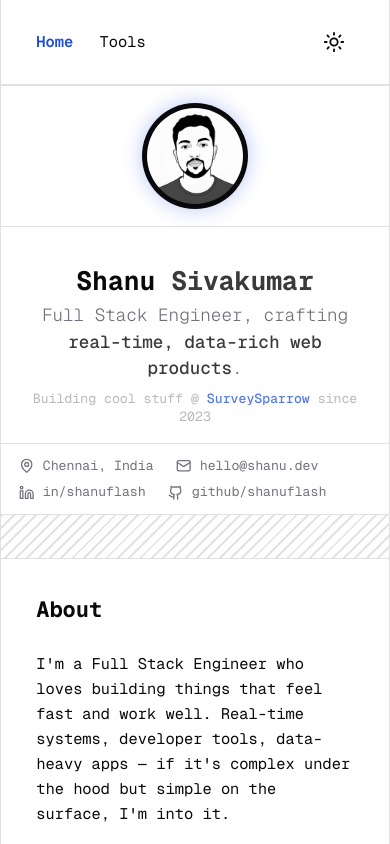
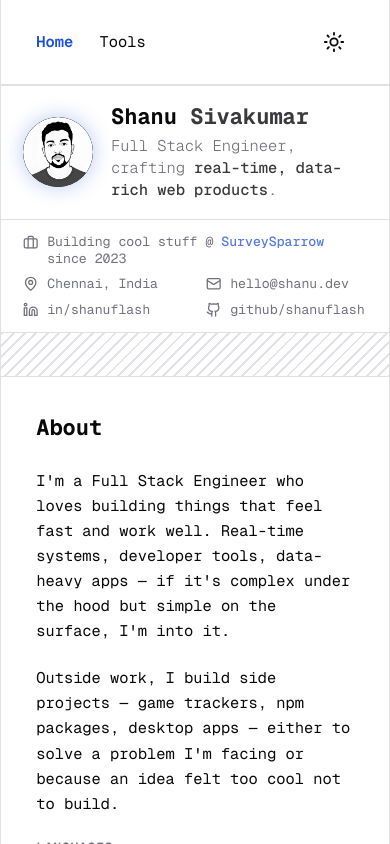
Before and after one commit to shanuflash/portfolio, a Next.js app: page / in a window 390 px wide. Shown: the top 844 px of the page. Built offline with nearby package versions, Linux system fonts and the light colour scheme.

Commit message:
fix: responsiveness of hero

```diff
--- a/src/app/page.js
+++ b/src/app/page.js
@@ -12,9 +12,9 @@ export default function Home() {
       <Navigation currentPage="home" />
       <div className="border-t border-b soft-grid-border bg-background">
         <div className="max-w-4xl border-x soft-grid-border mx-auto">
-          <div className="flex flex-col sm:flex-row items-center gap-4 p-0">
-            <div className="flex border-b sm:border-b-0 sm:border-r h-full w-full sm:w-auto justify-center items-center p-4 sm:px-6 sm:py-5 soft-grid-border">
-              <div className="w-24 h-24 rounded-full bg-foreground flex items-center justify-center overflow-hidden profile-glow">
+          <div className="flex items-center gap-4 px-5 py-4 sm:px-6 sm:py-5">
+            <div className="shrink-0">
+              <div className="w-16 h-16 sm:w-24 sm:h-24 rounded-full bg-foreground flex items-center justify-center overflow-hidden profile-glow">
                 <Image
                   width={96}
                   height={96}
@@ -25,27 +25,31 @@ export default function Home() {
                 />
               </div>
             </div>
-            <div className="flex-1 px-6 py-4 sm:py-4 text-center sm:text-left">
-              <div className="flex items-center justify-center sm:justify-start gap-2 mb-1">
-                <h1 className="text-2xl sm:text-3xl font-bold text-foreground">
-                  Shanu <span className="text-foreground/80">Sivakumar</span>
-                </h1>
-              </div>
-              <p className="text-base text-muted-foreground font-light">
+            <div className="flex-1 min-w-0">
+              <h1 className="text-xl sm:text-3xl font-bold text-foreground leading-tight">
+                Shanu <span className="text-foreground/80">Sivakumar</span>
+              </h1>
+              <p className="text-sm sm:text-base text-muted-foreground font-light mt-1">
                 Full Stack Engineer, crafting{' '}
                 <span className="text-foreground/80 font-medium">
                   real-time, data-rich web products
                 </span>
                 .
               </p>
-              <p className="text-xs text-muted-foreground/50 mt-2">
-                Building cool stuff @{' '}
-                <span className="text-accent/75 font-medium">SurveySparrow</span>
-                {' '}since 2023
-              </p>
             </div>
           </div>
-          <div className="border-t soft-grid-border px-4 py-3 flex flex-wrap items-center gap-x-5 gap-y-2">
+          <div className="border-t soft-grid-border px-5 pt-3 pb-1.5 sm:px-6 flex items-start sm:items-center gap-2">
+            <div
+              className="w-3.5 h-3.5 text-muted-foreground shrink-0 mt-0.5 sm:mt-0"
+              aria-hidden="true"
+            >
+              {getIcon('Briefcase', 'w-3.5 h-3.5 text-muted-foreground')}
+            </div>
+            <span className="text-xs text-muted-foreground">
+              Building cool stuff @ <span className="text-accent/75 font-medium">SurveySparrow</span> since 2023
+            </span>
+          </div>
+          <div className="px-5 pb-3 sm:px-6 grid grid-cols-2 sm:flex sm:flex-wrap sm:items-center gap-x-5 gap-y-2">
             {infoItems.map((item) => {
               const iconElement =
                 typeof item.icon === 'string'
@@ -54,12 +58,12 @@ export default function Home() {
               return (
                 <div key={item.id} className="flex items-center gap-2">
                   <div
-                    className="w-3.5 h-3.5 text-muted-foreground"
+                    className="w-3.5 h-3.5 text-muted-foreground shrink-0"
                     aria-hidden="true"
                   >
                     {iconElement}
                   </div>
-                  <span className="text-xs text-muted-foreground transition-all duration-300 hover:text-foreground">
+                  <span className="text-xs text-muted-foreground transition-all duration-300 hover:text-foreground truncate">
                     {item.content}
                   </span>
                 </div>
--- a/src/components/icon-mapper.js
+++ b/src/components/icon-mapper.js
@@ -1,3 +1,4 @@
+import { Briefcase } from 'lucide-react';
 import {
   Type,
   FileText,
@@ -66,6 +67,7 @@ const iconMap = {
   MemoryStick,
   Trophy,
   MapPin,
+  Briefcase
 };
 
 export function getIcon(iconName, className = '') {
```
